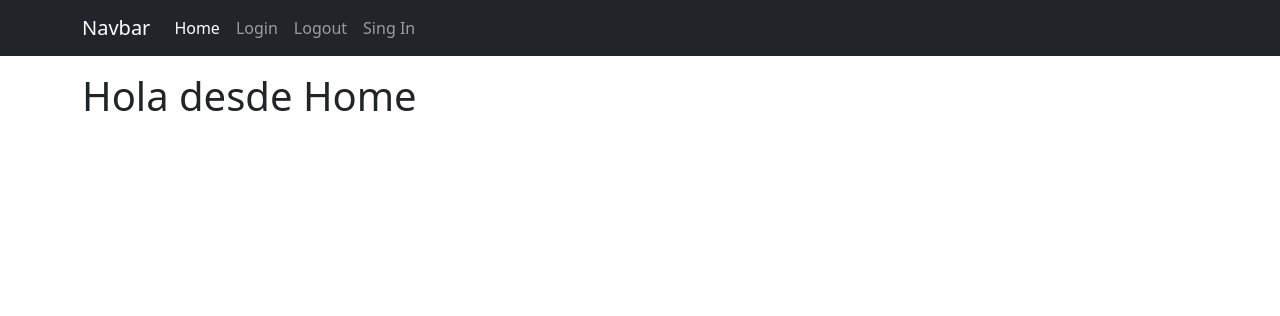
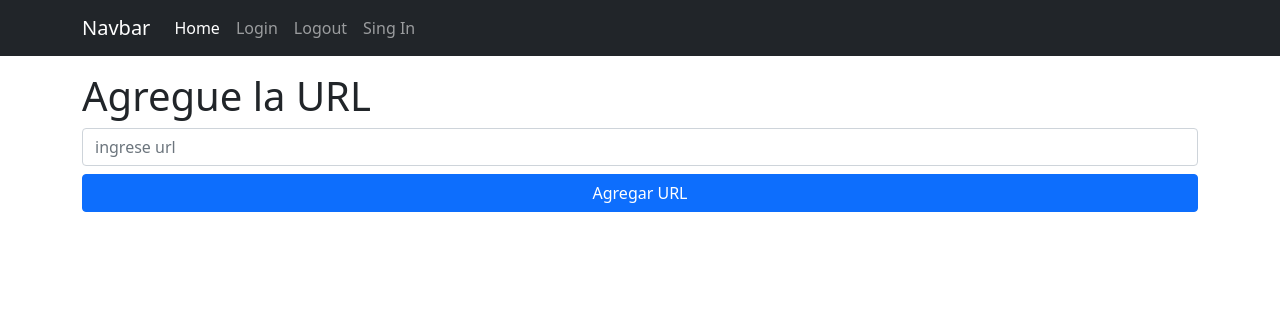
Before and after one commit to DiegoMoctezuma/NodeJs, a Node server app: page / in a window 1280 px wide. Shown: the top 316 px of the page. Run offline with Node 20, Linux system fonts and the light colour scheme; data that the repository does not hold is empty; some libraries are stand-ins or nearby versions.

Commit message:
Vista del formulario y las cards de Urls

```diff
--- a/shortURL/views/home.hbs
+++ b/shortURL/views/home.hbs
@@ -1,4 +1,6 @@
-<h1>Hola desde Home</h1>
+<h1>Agregue la URL</h1>
+
+{{>form}}
 
 {{#each urls }}
     {{>card item=this}}
```
